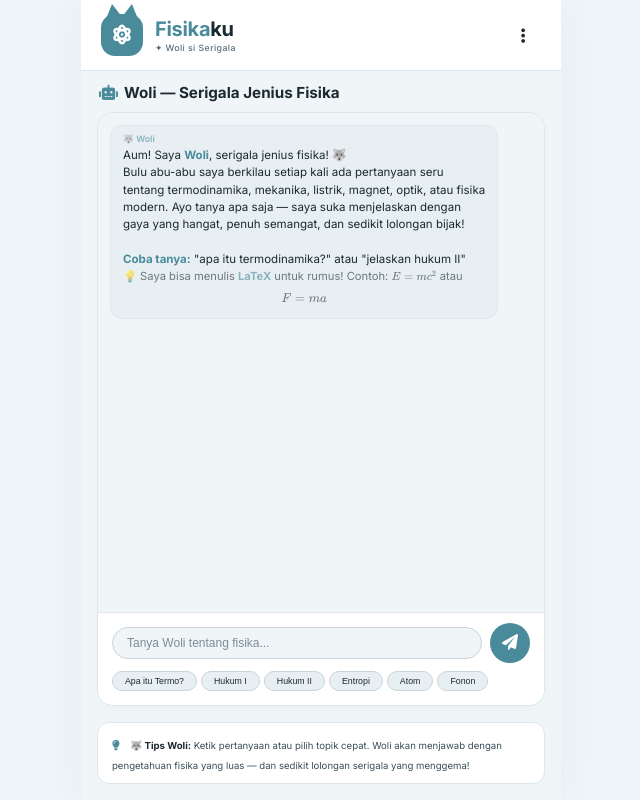
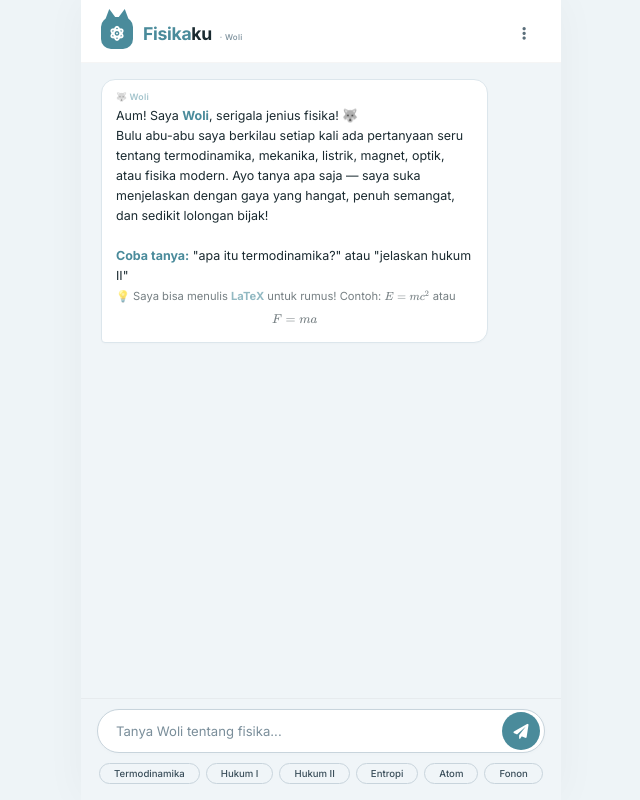
Before and after one commit to pandorainventory03-svg/Thermoatom, a plain HTML site: page woli.html in a window 1280 px wide. Shown: the whole page, without its empty margins (319-959 px from the left). Drawn offline with nearby package versions, Linux system fonts and the light colour scheme.

Commit message:
Update woli.html

```diff
--- a/woli.html
+++ b/woli.html
@@ -57,101 +57,105 @@
                    HEADER — DeepSeek style
                    ============================================================ */
         .app-header {
-            padding: 14px 20px;
+            padding: 16px 20px 12px;
             display: flex;
             align-items: center;
             justify-content: space-between;
             background: #ffffff;
-            border-bottom: 1px solid #dce6ec;
             flex-shrink: 0;
             z-index: 30;
             position: relative;
-            min-height: 64px;
+            border-bottom: 1px solid rgba(0, 0, 0, 0.04);
         }
 
         .logo-area {
             display: flex;
             align-items: center;
-            gap: 12px;
+            gap: 10px;
         }
 
-        .icon-badge {
-            width: 42px;
-            height: 42px;
+        .logo-icon {
+            width: 32px;
+            height: 32px;
             background: #4A8B9B;
-            border-radius: 14px;
+            border-radius: 10px;
             display: flex;
             align-items: center;
             justify-content: center;
             flex-shrink: 0;
             position: relative;
         }
-        .icon-badge i {
-            font-size: 20px;
+        .logo-icon i {
+            font-size: 15px;
             color: white;
         }
-        /* telinga serigala di badge — runcing & segitiga */
-        .icon-badge::before,
-        .icon-badge::after {
+        /* telinga serigala runcing */
+        .logo-icon::before,
+        .logo-icon::after {
             content: '';
             position: absolute;
             width: 0;
             height: 0;
             border-style: solid;
-            top: -10px;
+            top: -8px;
             z-index: 1;
         }
-        .icon-badge::before {
-            left: 4px;
-            border-width: 0 8px 14px 8px;
+        .logo-icon::before {
+            left: 3px;
+            border-width: 0 6px 11px 6px;
             border-color: transparent transparent #4A8B9B transparent;
             transform: rotate(-8deg);
         }
-        .icon-badge::after {
-            right: 4px;
-            border-width: 0 8px 14px 8px;
+        .logo-icon::after {
+            right: 3px;
+            border-width: 0 6px 11px 6px;
             border-color: transparent transparent #4A8B9B transparent;
             transform: rotate(8deg);
         }
 
-        .title-text h1 {
-            font-size: 1.25rem;
+        .logo-text {
+            font-size: 1.1rem;
             font-weight: 700;
             letter-spacing: -0.3px;
             color: #1a2a30;
         }
-        /* "Fisika" — BIRU (#4A8B9B) selaras dengan tema */
-        .title-text .physics {
+        /* "Fisika" — BIRU (#4A8B9B) */
+        .logo-text .physics {
             color: #4A8B9B;
         }
         /* "ku" — HITAM (#1a2a30) */
-        .title-text .possessive {
+        .logo-text .possessive {
             color: #1a2a30;
         }
 
-        .title-text p {
-            font-size: 0.55rem;
-            color: #5a6e7a;
-            margin-top: 1px;
-            letter-spacing: 0.4px;
+        .logo-sub {
+            font-size: 0.5rem;
             font-weight: 500;
+            color: #7a8e9a;
+            letter-spacing: 0.3px;
+            margin-left: 4px;
         }
 
-        .menu-btn {
+        .header-actions {
+            display: flex;
+            align-items: center;
+            gap: 4px;
+        }
+        .header-btn {
             background: transparent;
             border: none;
-            width: 36px;
-            height: 36px;
-            border-radius: 10px;
-            color: #1a2a30;
-            font-size: 17px;
+            width: 34px;
+            height: 34px;
+            border-radius: 8px;
+            color: #5a6e7a;
+            font-size: 15px;
             cursor: pointer;
             transition: all 0.2s;
             display: flex;
             align-items: center;
             justify-content: center;
         }
-        .menu-btn:active {
+        .header-btn:active {
             background: rgba(0, 0, 0, 0.04);
             transform: scale(0.92);
         }
@@ -165,193 +169,101 @@
             display: flex;
             flex-direction: column;
             background: #f0f5f8;
-            padding: 0 16px 16px;
+            padding: 0;
             position: relative;
         }
 
         /* ============================================================
-                   SECTION TITLE
+                   CHAT AREA
                    ============================================================ */
-        .section-title {
-            font-size: 0.95rem;
-            font-weight: 700;
-            margin: 12px 0 10px;
-            display: flex;
-            align-items: center;
-            gap: 6px;
-            padding-left: 2px;
-            color: #1a2a30;
-            flex-shrink: 0;
-        }
-        .section-title i {
-            font-size: 0.95rem;
-        }
-        .section-title .fa-robot {
-            color: #4A8B9B;
-        }
-
-        /* ============================================================
-                   AI CONTAINER
-                   ============================================================ */
-        .ai-container {
+        .chat-area {
             flex: 1;
+            overflow-y: auto;
+            padding: 16px 20px 8px;
             display: flex;
             flex-direction: column;
-            background: #ffffff;
-            border-radius: 16px;
-            border: 1px solid #dce6ec;
-            box-shadow: 0 2px 8px rgba(0, 0, 0, 0.02);
-            overflow: hidden;
-            margin-bottom: 10px;
-            min-height: 0;
+            gap: 2px;
+            background: #f0f5f8;
         }
-
-        .ai-chat-box {
-            flex: 1;
-            overflow-y: auto;
-            padding: 12px 12px 8px;
-            background: #f0f5f8;
-            border-bottom: 1px solid #dce6ec;
-            min-height: 120px;
-            display: flex;
-            flex-direction: column;
-        }
-        .ai-chat-box::-webkit-scrollbar {
+        .chat-area::-webkit-scrollbar {
             width: 3px;
         }
-        .ai-chat-box::-webkit-scrollbar-track {
-            background: #dce6ec;
+        .chat-area::-webkit-scrollbar-track {
+            background: transparent;
         }
-        .ai-chat-box::-webkit-scrollbar-thumb {
-            background: #4A8B9B;
+        .chat-area::-webkit-scrollbar-thumb {
+            background: #b8c8d2;
             border-radius: 10px;
-        }
-
-        .ai-bottom-area {
-            flex-shrink: 0;
-            padding: 10px 14px 14px;
-            background: #ffffff;
-        }
-
-        .ai-input-row {
-            display: flex;
-            gap: 8px;
-            align-items: center;
-        }
-        .ai-input-row input {
-            flex: 1;
-            padding: 8px 14px;
-            border: 1px solid #c8d4dc;
-            border-radius: 30px;
-            font-size: 0.75rem;
-            background: #f0f5f8;
-            color: #1a2a30;
-            outline: none;
-            transition: all 0.2s;
-        }
-        .ai-input-row input::placeholder {
-            color: #7a8e9a;
-        }
-        .ai-input-row input:focus {
-            border-color: #4A8B9B;
-            background: #ffffff;
-        }
-        .ai-input-row button {
-            width: 40px;
-            height: 40px;
-            border: none;
-            border-radius: 50%;
-            background: #4A8B9B;
-            color: white;
-            font-size: 16px;
-            cursor: pointer;
-            transition: all 0.2s;
-            flex-shrink: 0;
-        }
-        .ai-input-row button:active {
-            transform: scale(0.90);
-        }
-        .ai-input-row button:disabled {
-            opacity: 0.5;
-            cursor: not-allowed;
-        }
-
-        .ai-quick-chips {
-            display: flex;
-            flex-wrap: wrap;
-            gap: 4px;
-            margin-top: 8px;
-        }
-        .ai-quick-chips button {
-            background: #e8eff3;
-            border: 1px solid #c8d4dc;
-            padding: 4px 12px;
-            border-radius: 20px;
-            font-size: 0.55rem;
-            color: #1a2a30;
-            cursor: pointer;
-            transition: all 0.2s;
-            font-weight: 500;
-        }
-        .ai-quick-chips button:active {
-            transform: scale(0.92);
-            background: #4A8B9B;
-            color: white;
-            border-color: #4A8B9B;
         }
 
         /* ============================================================
                    MESSAGES
                    ============================================================ */
-        .ai-msg {
-            padding: 6px 12px;
-            border-radius: 12px;
-            margin-bottom: 6px;
-            font-size: 0.72rem;
-            line-height: 1.5;
-            max-width: 92%;
+        .msg {
+            max-width: 88%;
+            padding: 10px 14px;
+            border-radius: 14px;
+            font-size: 0.78rem;
+            line-height: 1.6;
             word-wrap: break-word;
+            animation: msgFade 0.25s ease-out;
         }
-        .ai-msg.bot {
-            background: #e8eff3;
+        @keyframes msgFade {
+            0% {
+                opacity: 0;
+                transform: translateY(6px);
+            }
+            100% {
+                opacity: 1;
+                transform: translateY(0);
+            }
+        }
+
+        .msg-bot {
+            background: #ffffff;
             border: 1px solid #dce6ec;
             align-self: flex-start;
             color: #1a2a30;
+            border-bottom-left-radius: 4px;
+            box-shadow: 0 1px 2px rgba(0, 0, 0, 0.02);
         }
-        .ai-msg.user {
+        .msg-user {
             background: #4A8B9B;
-            color: white;
+            color: #ffffff;
             align-self: flex-end;
+            border-bottom-right-radius: 4px;
             margin-left: auto;
-            border: none;
         }
-        .ai-msg .ai-label {
+
+        .msg .msg-label {
             font-weight: 600;
             font-size: 0.55rem;
             display: block;
             margin-bottom: 2px;
-            opacity: 0.6;
+            opacity: 0.5;
+            letter-spacing: 0.2px;
         }
-        .ai-msg.bot .ai-label {
+        .msg-bot .msg-label {
             color: #4A8B9B;
+            opacity: 0.7;
         }
-        .ai-msg.user .ai-label {
+        .msg-user .msg-label {
             color: rgba(255, 255, 255, 0.7);
         }
 
-        .ai-msg.bot ul,
-        .ai-msg.bot ol {
-            padding-left: 18px;
+        .msg-bot ul,
+        .msg-bot ol {
+            padding-left: 20px;
             margin: 4px 0;
         }
-        .ai-msg.bot li {
+        .msg-bot li {
             margin-bottom: 2px;
         }
-        .ai-msg.bot strong {
+        .msg-bot strong {
             color: #4A8B9B;
             font-weight: 700;
         }
-        .ai-msg.bot .section-title {
+        .msg-bot .section-title {
             font-weight: 700;
             color: #1a2a30;
             display: block;
@@ -360,13 +272,13 @@
         }
 
         /* ===== LaTeX rendering inside messages ===== */
-        .ai-msg.bot .katex-display {
+        .msg-bot .katex-display {
             margin: 6px 0 4px;
         }
-        .ai-msg.bot .katex {
+        .msg-bot .katex {
             font-size: 1.05em;
         }
-        .ai-msg.bot .katex-display>.katex {
+        .msg-bot .katex-display>.katex {
             font-size: 1.15em;
         }
 
@@ -377,17 +289,19 @@
             display: flex;
             align-items: center;
             gap: 4px;
-            padding: 6px 12px;
-            background: #e8eff3;
-            border-radius: 12px;
+            padding: 10px 14px;
+            background: #ffffff;
             border: 1px solid #dce6ec;
+            border-radius: 14px;
+            border-bottom-left-radius: 4px;
             align-self: flex-start;
-            max-width: 60px;
+            max-width: 56px;
+            box-shadow: 0 1px 2px rgba(0, 0, 0, 0.02);
         }
         .typing-indicator span {
             display: inline-block;
-            width: 8px;
-            height: 8px;
+            width: 7px;
+            height: 7px;
             background: #4A8B9B;
             border-radius: 50%;
             animation: dotPulse 1.2s infinite;
@@ -412,43 +326,171 @@
         }
 
         /* ============================================================
-                   INFO WIDGET
+                   INPUT AREA — DeepSeek style
                    ============================================================ */
-        .info-widget {
+        .input-area {
+            flex-shrink: 0;
+            padding: 10px 16px 16px;
+            background: #f0f5f8;
+            border-top: 1px solid rgba(0, 0, 0, 0.04);
+        }
+
+        .input-wrapper {
+            display: flex;
+            align-items: center;
+            gap: 10px;
             background: #ffffff;
-            border-radius: 12px;
-            padding: 10px 14px;
-            margin-top: 6px;
-            border-left: 3px solid #4A8B9B;
-            border: 1px solid #dce6ec;
+            border: 1px solid #c8d4dc;
+            border-radius: 28px;
+            padding: 2px 4px 2px 18px;
+            transition: border-color 0.2s, box-shadow 0.2s;
+            box-shadow: 0 1px 4px rgba(0, 0, 0, 0.02);
+        }
+        .input-wrapper:focus-within {
+            border-color: #4A8B9B;
+            box-shadow: 0 0 0 3px rgba(74, 139, 155, 0.12);
+        }
+
+        .input-wrapper input {
+            flex: 1;
+            padding: 10px 0;
+            border: none;
+            background: transparent;
+            font-size: 0.82rem;
+            font-family: 'Inter', sans-serif;
+            color: #1a2a30;
+            outline: none;
+            min-width: 0;
+        }
+        .input-wrapper input::placeholder {
+            color: #7a8e9a;
+            font-weight: 400;
+        }
+
+        .input-wrapper button {
+            width: 38px;
+            height: 38px;
+            border: none;
+            border-radius: 50%;
+            background: #4A8B9B;
+            color: white;
+            font-size: 15px;
+            cursor: pointer;
+            transition: all 0.2s;
             flex-shrink: 0;
+            display: flex;
+            align-items: center;
+            justify-content: center;
         }
-        .info-widget i {
+        .input-wrapper button:active {
+            transform: scale(0.90);
+        }
+        .input-wrapper button:disabled {
+            opacity: 0.4;
+            cursor: not-allowed;
+            transform: none;
+        }
+
+        /* ============================================================
+                   QUICK CHIPS
+                   ============================================================ */
+        .quick-chips {
+            display: flex;
+            flex-wrap: wrap;
+            gap: 6px;
+            margin-top: 10px;
+            justify-content: center;
+        }
+        .quick-chips button {
+            background: transparent;
+            border: 1px solid #c8d4dc;
+            padding: 4px 14px;
+            border-radius: 20px;
+            font-size: 0.6rem;
+            font-weight: 500;
+            color: #3a4e5a;
+            cursor: pointer;
+            transition: all 0.2s;
+            font-family: 'Inter', sans-serif;
+        }
+        .quick-chips button:active {
+            transform: scale(0.94);
+            background: #4A8B9B;
+            color: white;
+            border-color: #4A8B9B;
+        }
+        .quick-chips button:hover {
+            border-color: #4A8B9B;
             color: #4A8B9B;
-            margin-right: 6px;
-            font-size: 0.65rem;
         }
-        .info-text {
-            font-size: 0.6rem;
-            color: #3a4e5a;
-            line-height: 1.4;
+
+        /* ============================================================
+                   WELCOME MESSAGE
+                   ============================================================ */
+        .welcome-msg .msg-label {
+            opacity: 0.5;
         }
-        .info-text strong {
-            color: #1a2a30;
+        .welcome-msg strong {
+            color: #4A8B9B;
         }
 
         /* ============================================================
                    RESPONSIVE
                    ============================================================ */
         @media (max-width: 420px) {
-            .ai-chat-box {
-                min-height: 100px;
+            .chat-area {
+                padding: 12px 14px 6px;
+            }
+            .msg {
+                font-size: 0.74rem;
+                padding: 8px 12px;
+            }
+            .input-wrapper {
+                padding: 2px 4px 2px 14px;
+            }
+            .input-wrapper input {
+                font-size: 0.76rem;
+                padding: 8px 0;
+            }
+            .input-wrapper button {
+                width: 34px;
+                height: 34px;
+                font-size: 13px;
+            }
+            .quick-chips button {
+                font-size: 0.55rem;
+                padding: 3px 12px;
             }
         }
         @media (max-width: 360px) {
-            .ai-chat-box {
-                min-height: 80px;
+            .logo-text {
+                font-size: 0.95rem;
             }
+            .logo-sub {
+                font-size: 0.45rem;
+            }
+            .chat-area {
+                padding: 10px 10px 4px;
+            }
+            .msg {
+                font-size: 0.7rem;
+                padding: 6px 10px;
+                max-width: 94%;
+            }
+        }
+
+        /* ============================================================
+                   SCROLLBAR GLOBAL
+                   ============================================================ */
+        ::-webkit-scrollbar {
+            width: 3px;
+        }
+        ::-webkit-scrollbar-track {
+            background: transparent;
+        }
+        ::-webkit-scrollbar-thumb {
+            background: #b8c8d2;
+            border-radius: 10px;
         }
     </style>
 </head>
@@ -458,52 +500,52 @@
         <!-- ===== HEADER — "Fisika" biru + "ku" hitam ===== -->
         <div class="app-header">
             <div class="logo-area">
-                <div class="icon-badge"><i class="fas fa-atom"></i></div>
-                <div class="title-text">
-                    <h1>
+                <div class="logo-icon">
+                    <i class="fas fa-atom"></i>
+                </div>
+                <div>
+                    <span class="logo-text">
                         <span class="physics">Fisika</span><span class="possessive">ku</span>
-                    </h1>
-                    <p>✦ Woli si Serigala</p>
+                    </span>
+                    <span class="logo-sub">· Woli</span>
                 </div>
             </div>
-            <button class="menu-btn" id="menuBtn"><i class="fas fa-ellipsis-v"></i></button>
+            <div class="header-actions">
+                <button class="header-btn" id="menuBtn" aria-label="Tentang Woli"><i class="fas fa-ellipsis-v"></i></button>
+            </div>
         </div>
 
         <!-- ===== MAIN CONTENT ===== -->
         <div class="main-content">
-            <div class="section-title"><i class="fas fa-robot" style="color:#4A8B9B;"></i> Woli — Serigala Jenius Fisika</div>
-
-            <div class="ai-container">
-                <div class="ai-chat-box" id="aiChatBox">
-                    <div class="ai-msg bot" id="welcomeMsg">
-                        <span class="ai-label">🐺 Woli</span>
+            <!-- CHAT AREA -->
+            <div class="chat-area" id="chatArea">
+                <!-- Welcome message -->
+                <div class="msg msg-bot welcome-msg" id="welcomeMsg">
+                    <span class="msg-label">🐺 Woli</span>
+                    <span>
                         Aum! Saya <strong>Woli</strong>, serigala jenius fisika! 🐺<br>
                         Bulu abu-abu saya berkilau setiap kali ada pertanyaan seru tentang termodinamika, mekanika, listrik, magnet, optik, atau fisika modern. Ayo tanya apa saja — saya suka menjelaskan dengan gaya yang hangat, penuh semangat, dan sedikit lolongan bijak!
                         <br><br>
                         <strong>Coba tanya:</strong> "apa itu termodinamika?" atau "jelaskan hukum II"<br>
                         <span style="font-size:0.7rem; opacity:0.6;">💡 Saya bisa menulis <strong>LaTeX</strong> untuk rumus! Contoh: \( E = mc^2 \) atau $$ F = ma $$</span>
+                    </span>
                 </div>
             </div>
 
-                <div class="ai-bottom-area">
-                    <div class="ai-input-row">
+            <!-- INPUT AREA -->
+            <div class="input-area">
+                <div class="input-wrapper">
                     <input type="text" id="aiInput" placeholder="Tanya Woli tentang fisika..." autocomplete="off" />
-                        <button id="aiSendBtn"><i class="fas fa-paper-plane"></i></button>
+                    <button id="aiSendBtn" aria-label="Kirim"><i class="fas fa-paper-plane"></i></button>
                 </div>
-                    <div class="ai-quick-chips">
-                        <button data-q="apa itu termodinamika">Apa itu Termo?</button>
+                <div class="quick-chips">
+                    <button data-q="apa itu termodinamika">Termodinamika</button>
                     <button data-q="hukum 1 termodinamika">Hukum I</button>
                     <button data-q="hukum 2 termodinamika">Hukum II</button>
                     <button data-q="entropi">Entropi</button>
                     <button data-q="apa itu atom">Atom</button>
                     <button data-q="fonon">Fonon</button>
                 </div>
-                </div>
-            </div>
-
-            <div class="info-widget">
-                <i class="fas fa-lightbulb"></i>
-                <span class="info-text"><strong>🐺 Tips Woli:</strong> Ketik pertanyaan atau pilih topik cepat. Woli akan menjawab dengan pengetahuan fisika yang luas — dan sedikit lolongan serigala yang menggema!</span>
             </div>
         </div>
     </div>
@@ -518,7 +560,7 @@
         // ================================================================
         // ELEMEN DOM
         // ================================================================
-        const chatBox = document.getElementById('aiChatBox');
+        const chatArea = document.getElementById('chatArea');
         const input = document.getElementById('aiInput');
         const sendBtn = document.getElementById('aiSendBtn');
 
@@ -547,15 +589,15 @@
         }
 
         // ================================================================
-        // FUNGSI CHAT
+        // TAMBAH PESAN KE CHAT
         // ================================================================
         function addMessage(text, isUser = false) {
             const msg = document.createElement('div');
-            msg.className = `ai-msg ${isUser ? 'user' : 'bot'}`;
+            msg.className = `msg ${isUser ? 'msg-user' : 'msg-bot'}`;
 
             const label = document.createElement('span');
-            label.className = 'ai-label';
-            label.textContent = isUser ? '👤 Anda' : '🐺 Woli';
+            label.className = 'msg-label';
+            label.textContent = isUser ? 'Anda' : '🐺 Woli';
             msg.appendChild(label);
 
             let content = text;
@@ -574,8 +616,8 @@
             contentSpan.innerHTML = content;
             msg.appendChild(contentSpan);
 
-            chatBox.appendChild(msg);
-            chatBox.scrollTop = chatBox.scrollHeight;
+            chatArea.appendChild(msg);
+            chatArea.scrollTop = chatArea.scrollHeight;
 
             if (!isUser) {
                 renderLatex(msg);
@@ -592,8 +634,8 @@
             typing.className = 'typing-indicator';
             typing.id = 'typingIndicator';
             typing.innerHTML = '<span></span><span></span><span></span>';
-            chatBox.appendChild(typing);
-            chatBox.scrollTop = chatBox.scrollHeight;
+            chatArea.appendChild(typing);
+            chatArea.scrollTop = chatArea.scrollHeight;
         }
 
         function removeTyping() {
@@ -693,7 +735,7 @@
             }
         });
 
-        document.querySelectorAll('.ai-quick-chips button').forEach(btn => {
+        document.querySelectorAll('.quick-chips button').forEach(btn => {
             btn.addEventListener('click', () => {
                 const q = btn.getAttribute('data-q');
                 if (q) askAI(q);
```
Lines whose indentation alone changed are shown as unchanged.
